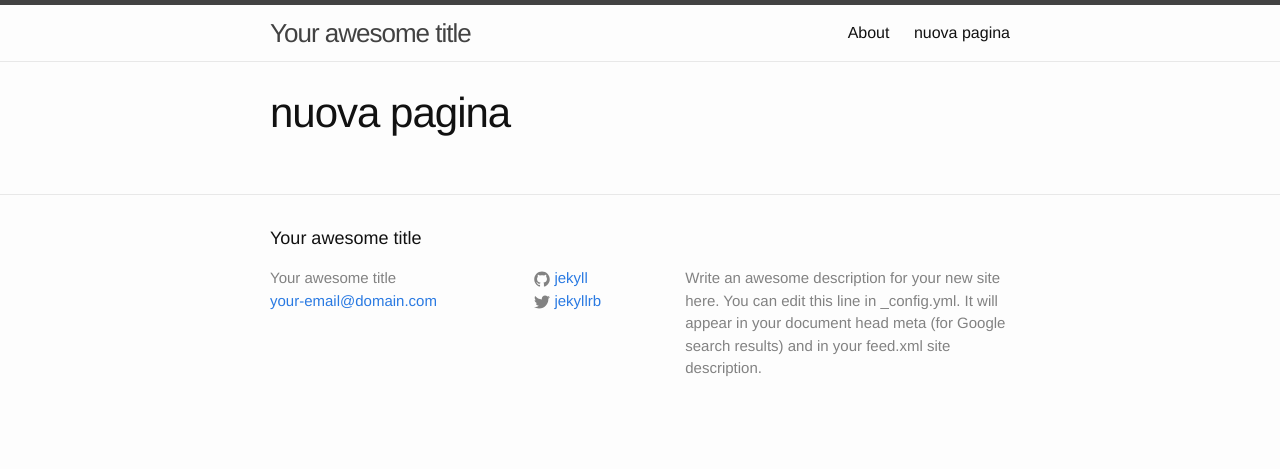
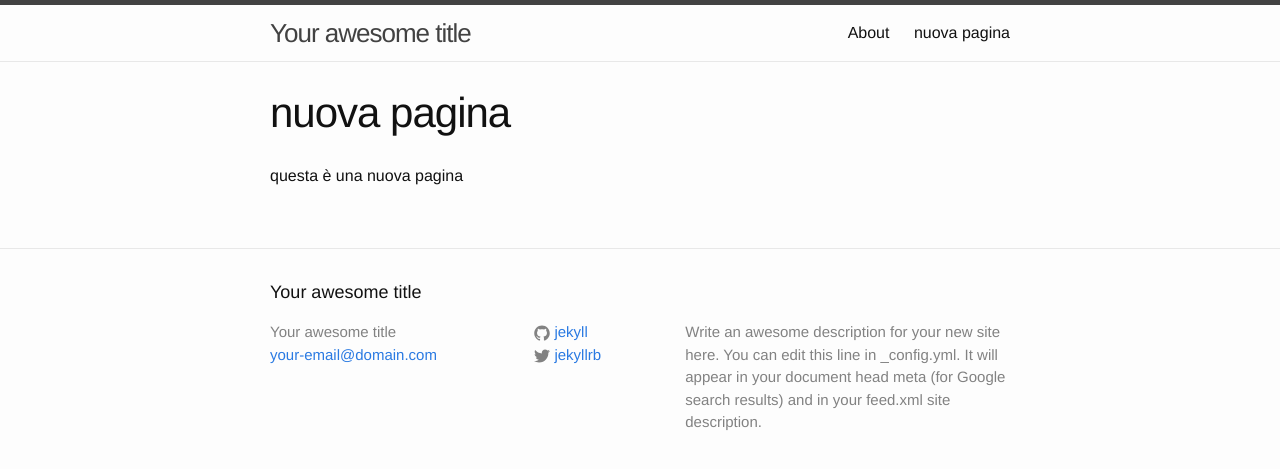
Before and after one commit to noemi-84/tourdelfeed, a Jekyll site: the page built from nuova-pagina.md, in a window 1280 px wide. Shown: the top 469 px of the page. Built offline with Jekyll 4.4.1, drawn with Linux system fonts in a browser that asks for light colours.

Commit message:
Update from Forestry.io - nuova-pagina.md

```diff
--- a/nuova-pagina.md
+++ b/nuova-pagina.md
@@ -1,5 +1,6 @@
 ---
 title: nuova pagina
-date:
+date: '2016-07-19 12:08:00'
 layout: page
 ---
+questa è una nuova pagina
```
